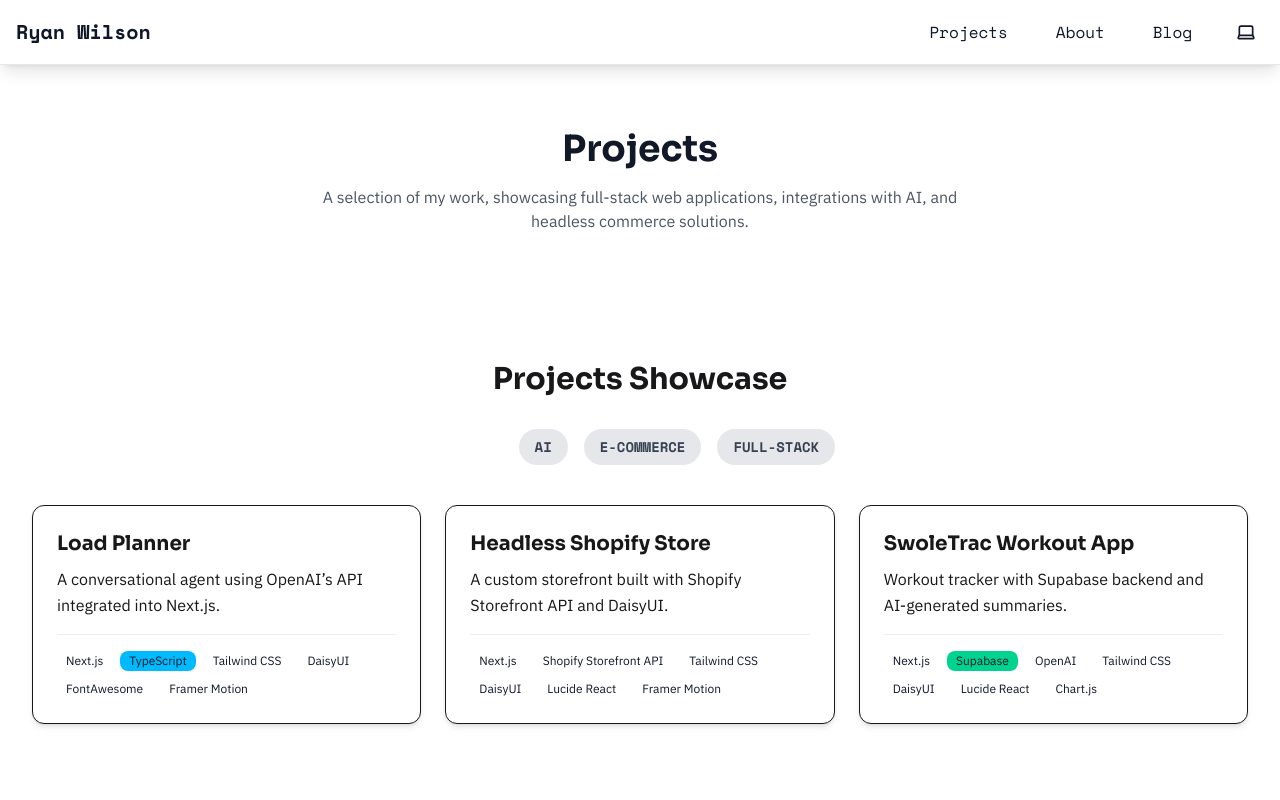
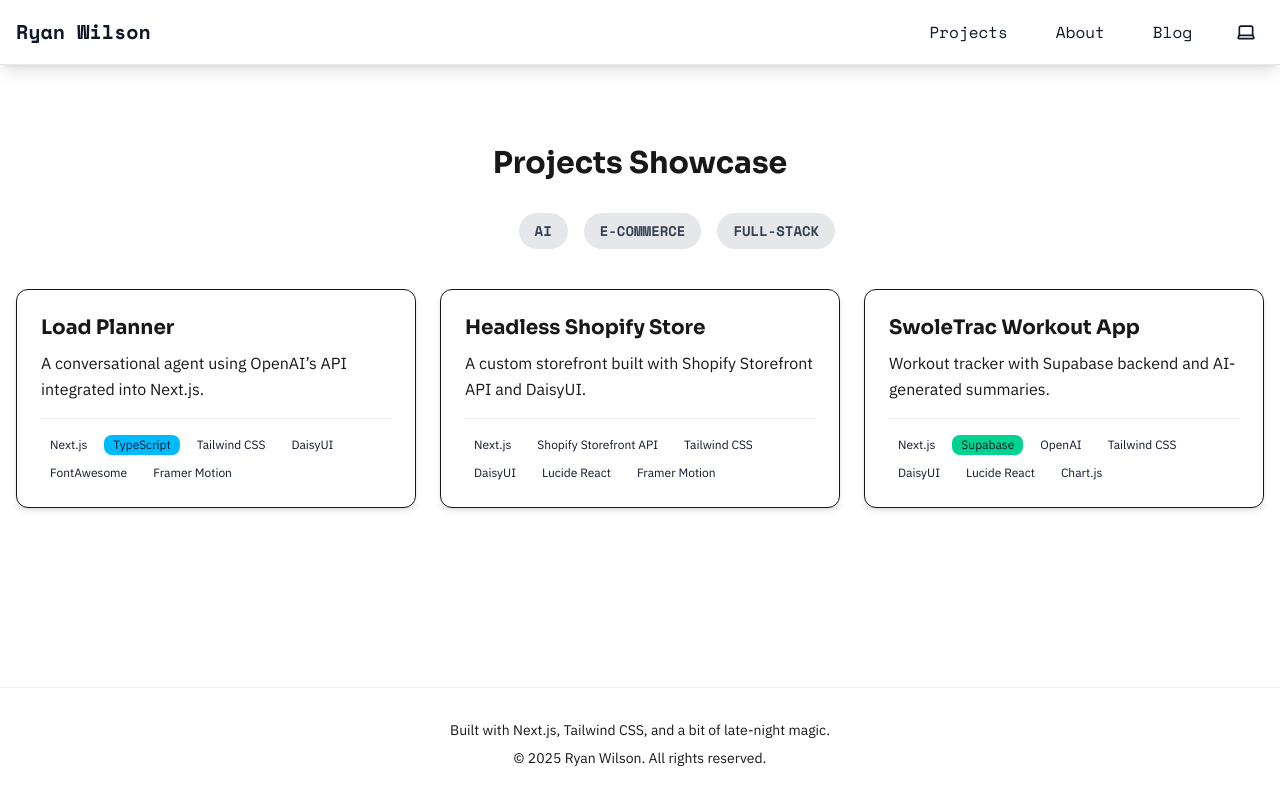
Before and after one commit to RW2023/ryan-2025, a Next.js app: page /projects in a window 1280 px wide. Shown: the top 800 px of the page. Built offline with nearby package versions, Linux system fonts and the light colour scheme.

Commit message:
feat(projects): refactor Projects component to enhance project filtering and display layout

```diff
--- a/src/app/projects/page.tsx
+++ b/src/app/projects/page.tsx
@@ -1,25 +1,50 @@
-// app/projects/page.tsx
-"use client";
+'use client';
 
-import Projects from "@/components/Projects";
+import { useState } from "react";
+import ProjectCard from "@/components/ProjectCard";
+import { ListMotion, ItemMotion } from "@/components/ListMotion";
+import { allProjects } from "@/data/projects";
 
+const categories = ["All", "AI", "E-commerce", "Full-stack"];
 
+export default function Projects() {
+    const [active, setActive] = useState("All");
 
-export default function ProjectsPage() {
+    const normalize = (s: string) => s.trim().toLowerCase();
+
+    const filtered =
+        normalize(active) === "all"
+            ? allProjects
+            : allProjects.filter((p) => normalize(p.category) === normalize(active));
+
     return (
-        <main className="container mx-auto px-4 py-16">
-            {/* Page Title */}
-            <h1 className="text-4xl font-bold mb-4 text-center text-gray-900 dark:text-gray-100">
-                Projects
-            </h1>
+        <section id="projects" className="py-20 px-4 bg-base-100 text-base-content">
+            <h2 className="text-3xl font-bold text-center mb-8">Projects Showcase</h2>
 
-            {/* Optional Intro */}
-            <p className="max-w-2xl mx-auto text-center text-gray-600 dark:text-gray-300 mb-12">
-                A selection of my work, showcasing full-stack web applications, integrations with AI, and headless commerce solutions.
-            </p>
+            {/* Filter Bar */}
+            <div className="flex justify-center gap-4 mb-10 flex-wrap">
+                {categories.map((cat) => (
+                    <button
+                        key={cat}
+                        onClick={() => setActive(cat)}
+                        className={`px-4 py-2 rounded-full text-sm font-semibold transition-colors ${normalize(active) === normalize(cat)
+                            ? "bg-primary text-white"
+                            : "bg-gray-200 dark:bg-gray-800 text-gray-700 dark:text-gray-300 hover:bg-gray-300 dark:hover:bg-gray-700"
+                            }`}
+                    >
+                        {cat.toUpperCase()}
+                    </button>
+                ))}
+            </div>
 
-            {/* Projects Showcase */}
-            <Projects />
-        </main>
+            {/* Animated Projects Grid */}
+            <ListMotion className="grid grid-cols-1 sm:grid-cols-2 lg:grid-cols-3 gap-6">
+                {filtered.map((proj) => (
+                    <ItemMotion key={proj.slug}>
+                        <ProjectCard {...proj} />
+                    </ItemMotion>
+                ))}
+            </ListMotion>
+        </section>
     );
 }
```
